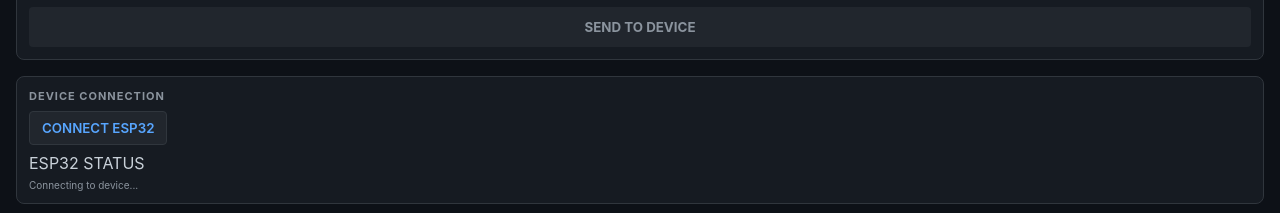
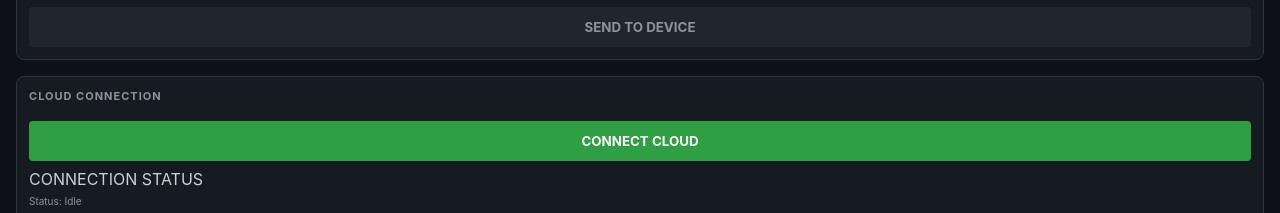
Before and after one commit to skaz46/navesp32, a plain HTML site: page index.html in a window 1280 px wide. Shown: the part 587-800 px from the top of the page. Drawn offline with nearby package versions, Linux system fonts and the light colour scheme.

Commit message:
Update index.html

```diff
--- a/index.html
+++ b/index.html
@@ -52,16 +52,16 @@
       </section>
 
       <section class="panel-section">
-        <h2>DEVICE CONNECTION</h2>
+        <h2>CLOUD CONNECTION</h2>
 
-        <button id="connect-device-btn">
-          CONNECT ESP32
+        <button id="test-conn-btn" class="action-btn">
+          CONNECT CLOUD
         </button>
 
         <div class="destination-preview">
-          <label>ESP32 STATUS</label>
+          <label>CONNECTION STATUS</label>
           <p id="debug-log" class="log-text">
-            Connecting to device...
+            Status: Idle
           </p>
         </div>
       </section>
```
